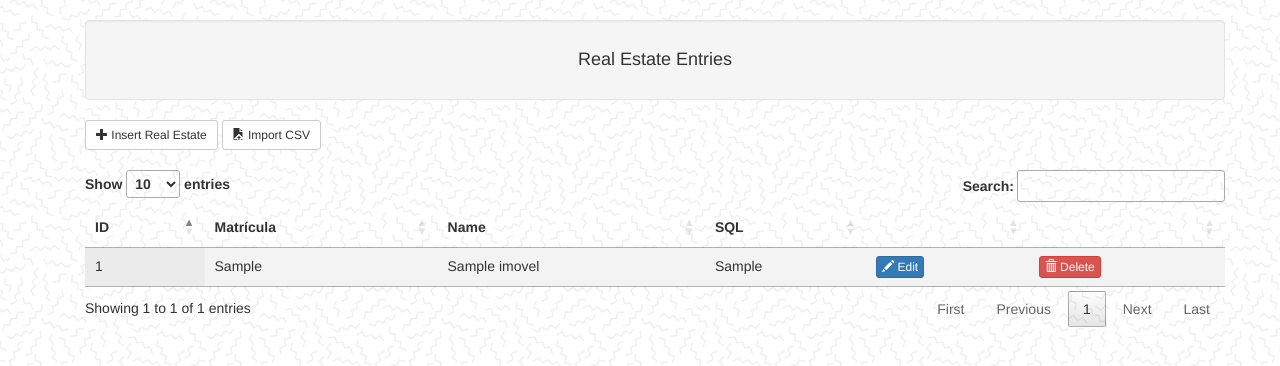
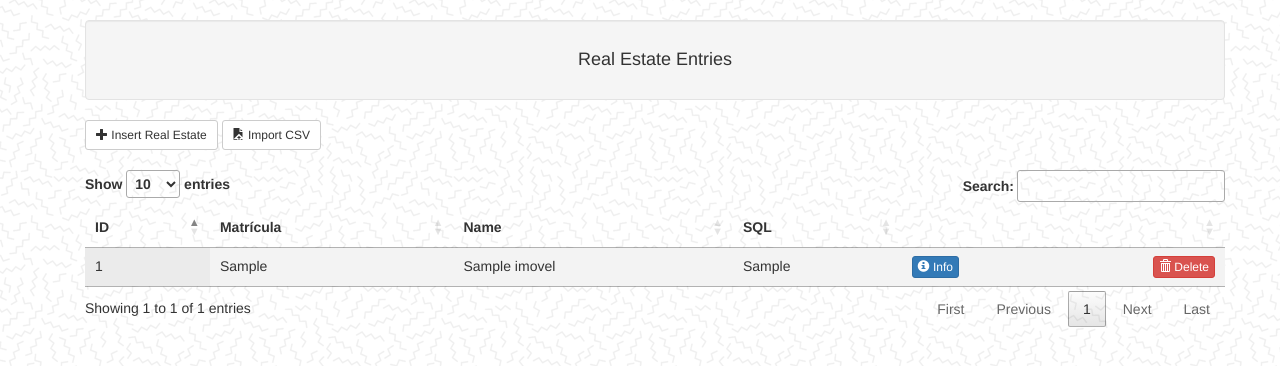
Before and after one commit to RoJac88/asset_manager, a Flask app: page /realestate in a window 1280 px wide. Shown: the part 52-418 px from the top of the page. Run offline with Flask 2, Linux system fonts and the light colour scheme; a user stored in the database is signed in; tables that the repository leaves empty hold one stand-in row (values such as "Sample post"); some libraries are stand-ins or nearby versions.

Commit message:
realestate view update

```diff
--- a/app/templates/realestate/_imovel.html
+++ b/app/templates/realestate/_imovel.html
@@ -3,11 +3,10 @@
 	<td>{{ imovel.matricula_n }}</td>
 	<td>{{ imovel.name }}</td>
 	<td>{{ imovel.sql }}</td>
-	{% if current_user.is_authenticated %}
-	<td><a href="{{ url_for('realestate.imovel', imovel_id=imovel.id) }}"><button type="button" class="btn btn-primary btn-xs"><span class="glyphicon glyphicon-pencil"></span> Edit</button></a></td>
-	<td><a href="{{ url_for('realestate.delete_imovel', imovel_id=imovel.id) }}"><button type="button" class="btn btn-danger btn-xs"><span class="glyphicon glyphicon-trash"></span> Delete</button></a></td>
-	{% else %}
-	<td><a href="{{ url_for('realestate.imovel', imovel_id=imovel.id) }}"><button type="button" class="btn btn-default btn-xs"><span class="glyphicon glyphicon-info-sign"></span> Info</button></a></td>
-	<td> </td>
-	{% endif %}
+	<td>
+		<a href="{{ url_for('realestate.imovel', imovel_id=imovel.id) }}"><button type="button" class="btn btn-primary btn-xs"><span class="glyphicon glyphicon-info-sign"></span> Info</button></a>
+		{% if current_user.is_authenticated %}
+		<a href="{{ url_for('realestate.delete_imovel', imovel_id=imovel.id) }}"><button type="button" class="btn btn-danger btn-xs pull-right"><span class="glyphicon glyphicon-trash"></span> Delete</button></a>
+		{% endif %}
+	</td>
 </tr>
--- a/app/templates/realestate/realestate.html
+++ b/app/templates/realestate/realestate.html
@@ -83,7 +83,6 @@
 				<th>Name</th>
 				<th>SQL</th>
 				<th> </th>
-				<th> </th>
 			</tr>
 		</thead>
 		<tbody>
```
